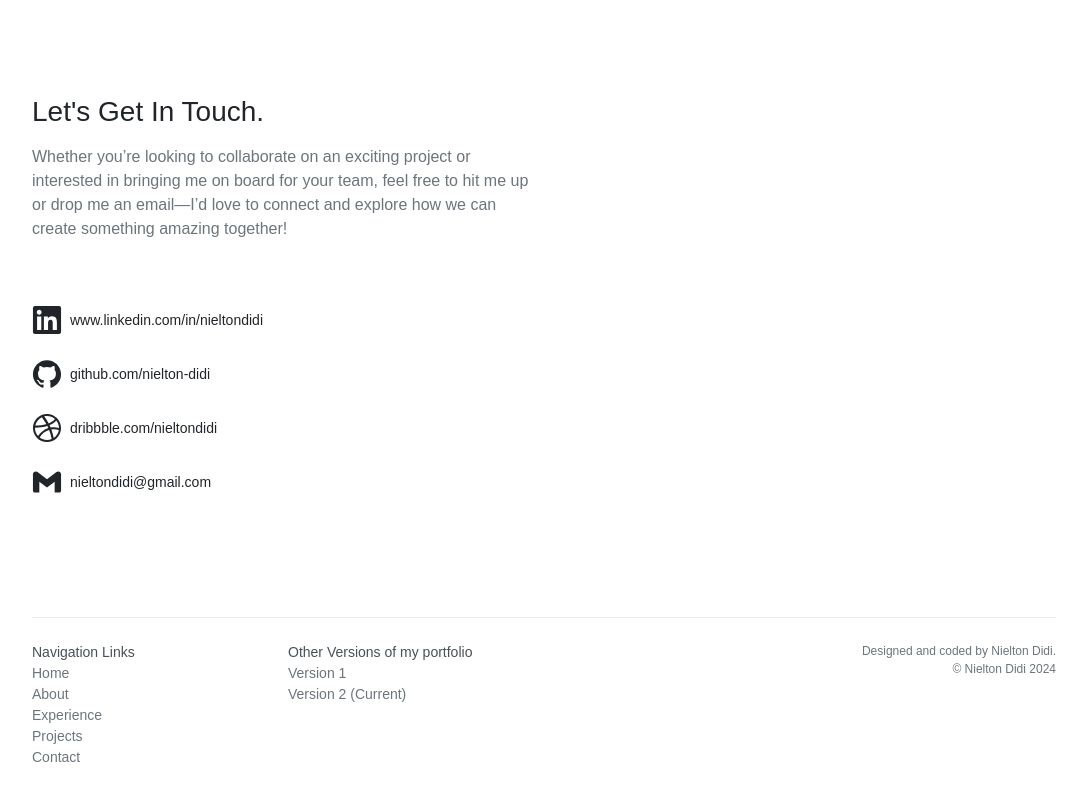
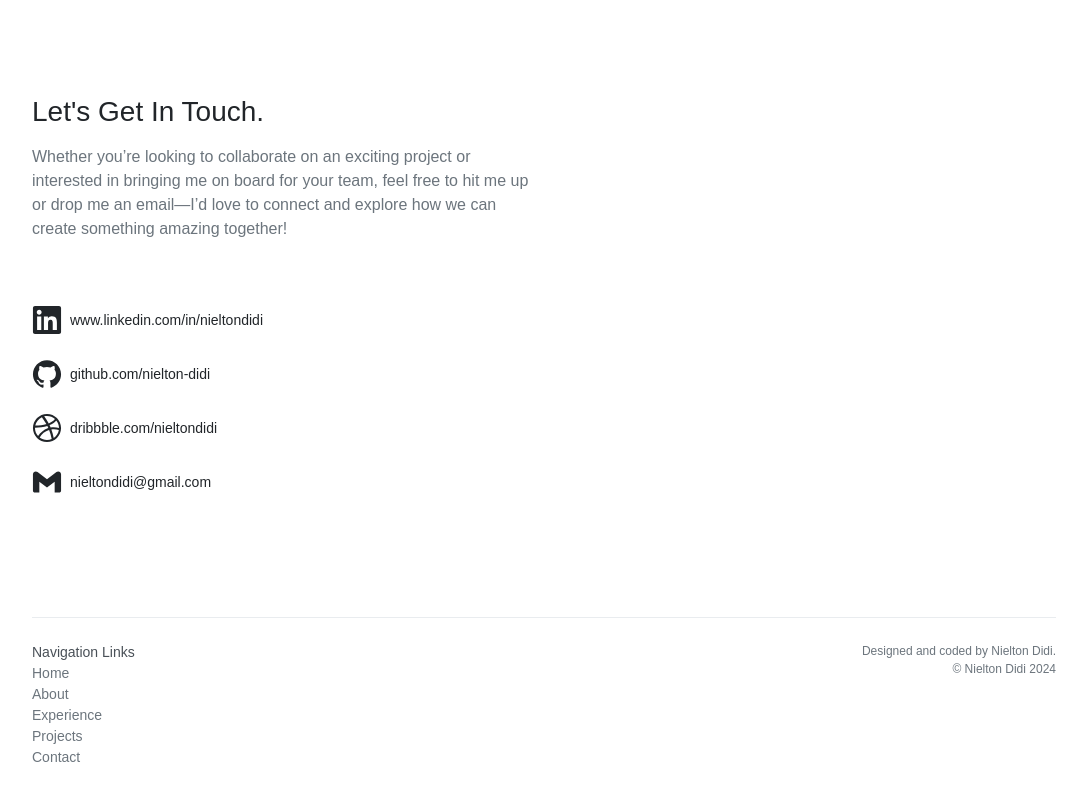
Before and after one commit to nielton-didi/portfolio-v2, a SvelteKit app: page / in a window 1280 px wide. Shown: the part 4234-5034 px from the top of the page, without its empty margins (96-1182 px from the left). Built offline with nearby package versions, Linux system fonts and the light colour scheme; a web font is replaced by a local one.

Commit message:
feat: removed unused other portfolio links

```diff
--- a/src/routes/+page.svelte
+++ b/src/routes/+page.svelte
@@ -718,33 +718,7 @@
 						{/each}
 					</ul>
 				</div>
-				<div class={`flex w-full flex-col items-center justify-start`}>
-					<div class={`flex w-full flex-row items-center justify-start`}>
-						<p
-							class={`w-full text-start text-base font-medium text-light-neutral-80 dark:text-dark-neutral-80 md:text-md`}
-						>
-							Other Versions of my portfolio
-						</p>
-					</div>
-					<ul class={`flex w-full flex-col items-start justify-start`}>
-						<li class={`flex w-full flex-row items-center justify-start`}>
-							<a
-								href="https://v1.borneomonkey.com/"
-								target="_blank"
-								class={`w-full text-start text-base font-light capitalize text-light-neutral-70 dark:text-dark-neutral-40 md:text-md`}
-								>Version 1</a
-							>
-						</li>
-						<li class={`flex w-full flex-row items-center justify-start`}>
-							<a
-								href="https://borneomonkey.com/"
-								target="_blank"
-								class={`w-full text-start text-base font-light capitalize text-light-neutral-70 dark:text-dark-neutral-40 md:text-md`}
-								>Version 2 (current)</a
-							>
-						</li>
-					</ul>
-				</div>
+
 			</div>
 			<div class={`mt-6 flex h-full w-full flex-col items-center justify-start md:mt-0`}>
 				<div class={`flex w-full flex-col items-end justify-start`}>
```
